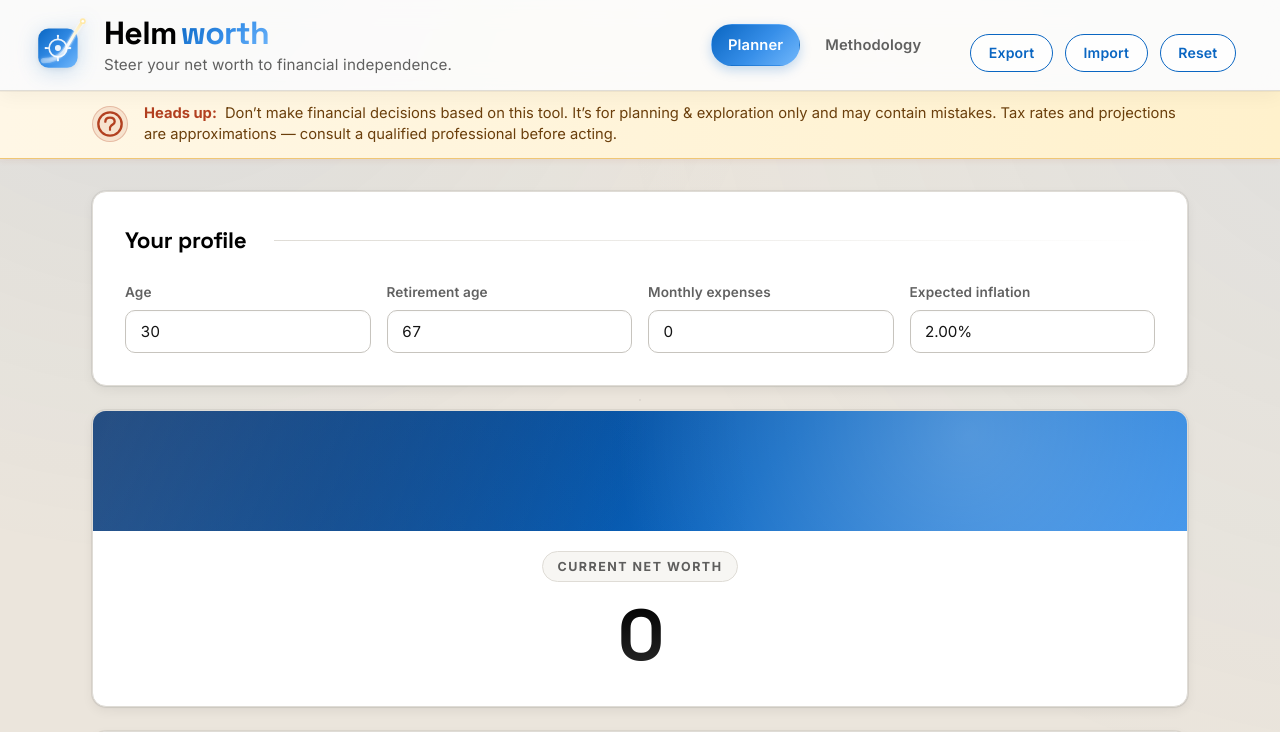
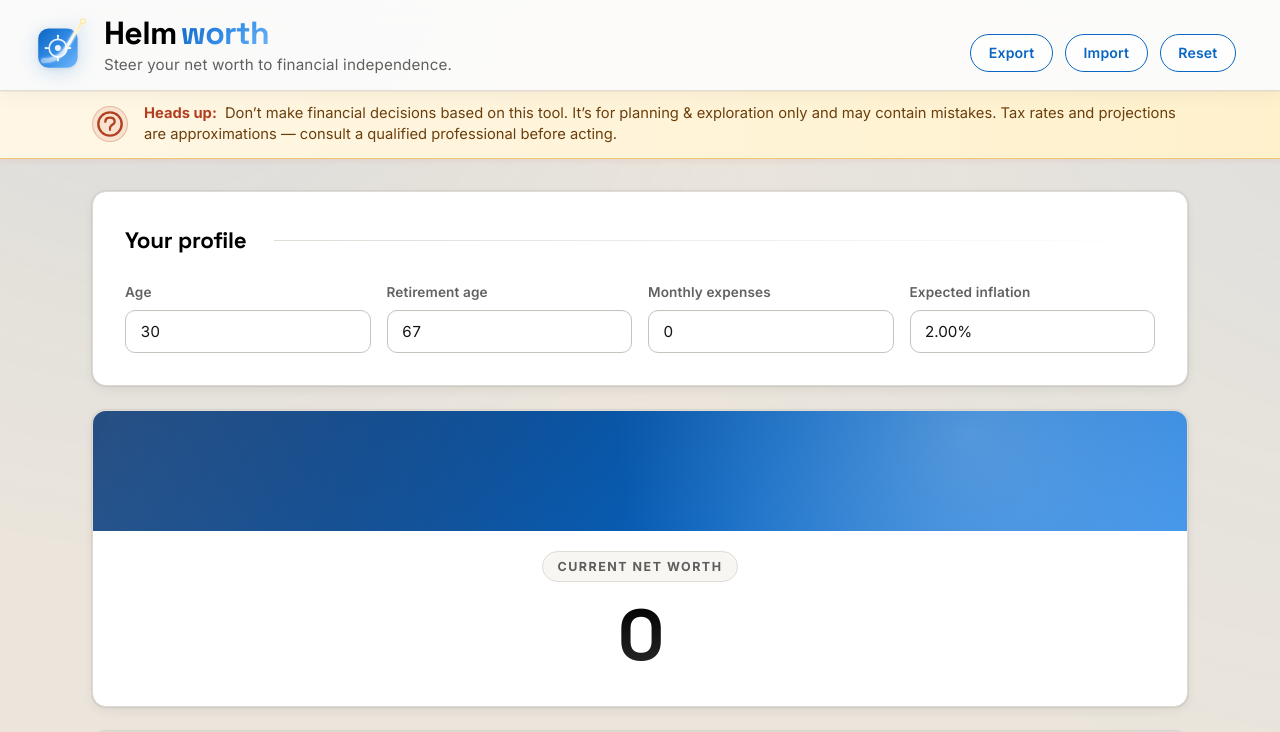
Before and after one commit to 610v4nn1/Helmworth, a website with bundled scripts: page index.html in a window 1280 px wide. Shown: the top 732 px of the page. Built offline with nearby package versions, Linux system fonts and the light colour scheme.

Commit message:
Remove Methodology nav from home page header
The <nav> element added to index.html in the methodology commit
sat in the sticky header without a flex parent (since I had reverted
the .app-header { display: flex } override). As a block element it
stacked below the brand and pushed the io-toolbar down, increasing
the header height and visually shifting all cards on the page.

Removing the home-page nav makes the home <header> byte-for-byte
identical to its pre-methodology state. The methodology page is
still accessible via direct URL and from anywhere we add a link
later.

```diff
--- a/index.html
+++ b/index.html
@@ -84,10 +84,6 @@
         </span>
       </a>
     </div>
-    <nav class="header-nav" aria-label="Primary">
-      <a class="header-nav-link is-active" href="index.html" aria-current="page">Planner</a>
-      <a class="header-nav-link" href="methodology.html">Methodology</a>
-    </nav>
     <div id="io-toolbar" class="io-toolbar"></div>
   </header>
 
```
